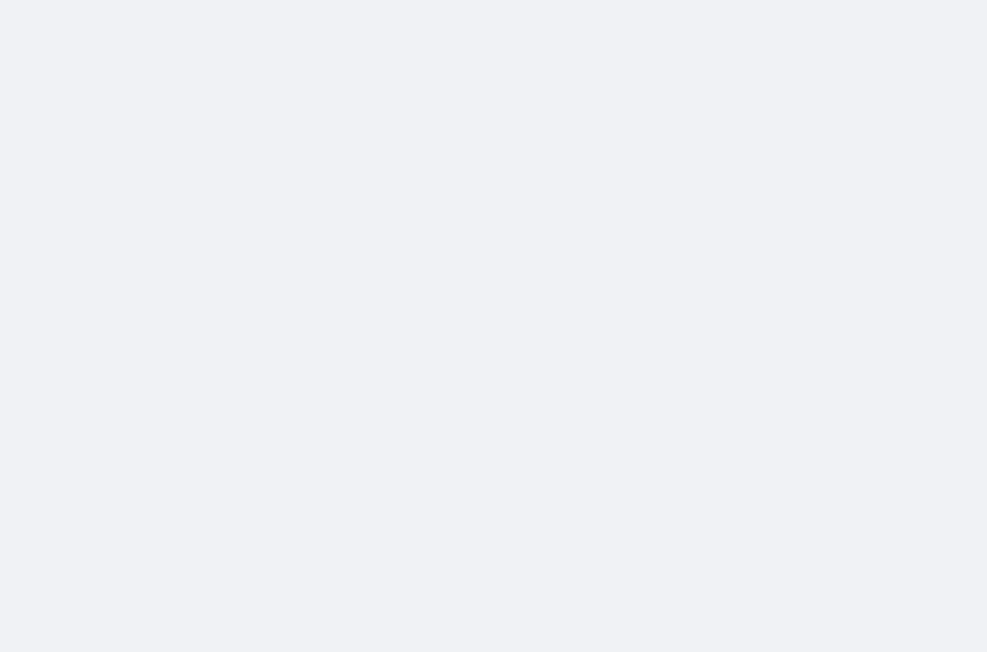
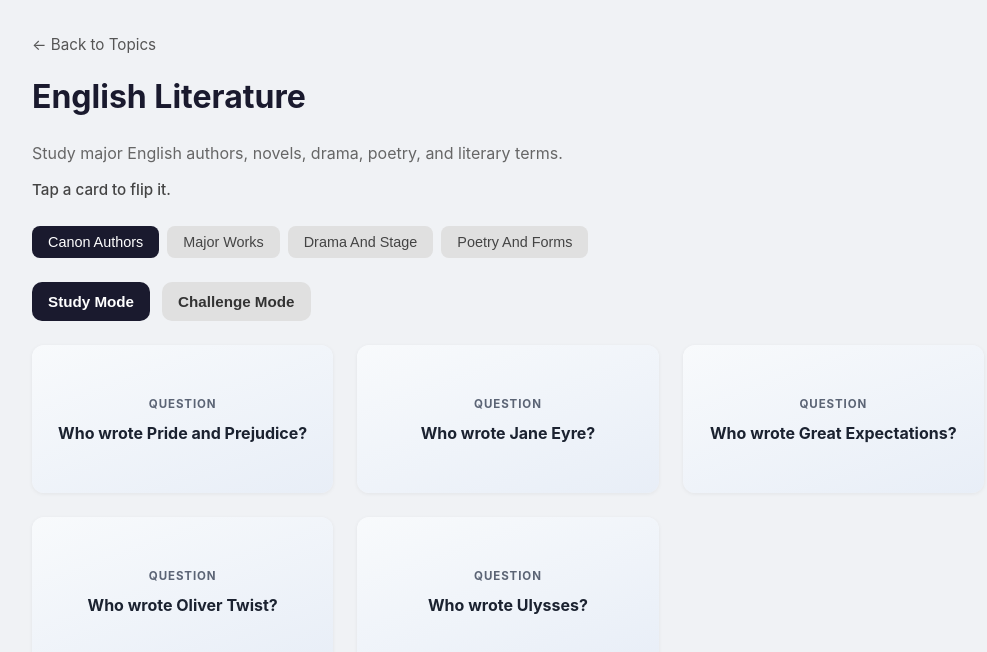
Before and after one commit to iakhil/trivial-studies, a React (Vite) app: page /english-literature in a window 1280 px wide. Before the commit this address had no page. Shown: the top 652 px of the page, without its empty margins (132-1119 px from the left). Built offline with nearby package versions, Linux system fonts and the light colour scheme.

Commit message:
Add English literature topic

```diff
--- a/src/App.css
+++ b/src/App.css
@@ -192,6 +192,14 @@
 }
 
 .american-literature-card {
+  height: 190px;
+}
+
+.english-literature-grid {
+  grid-template-columns: repeat(auto-fill, minmax(240px, 1fr));
+}
+
+.english-literature-card {
   height: 190px;
 }
 
--- a/src/App.tsx
+++ b/src/App.tsx
@@ -5,6 +5,7 @@ import CountryFlagsPage from './pages/CountryFlagsPage'
 import CountryCapitalsPage from './pages/CountryCapitalsPage'
 import CountryPopulationsPage from './pages/CountryPopulationsPage'
 import DinosaursPage from './pages/DinosaursPage'
+import EnglishLiteraturePage from './pages/EnglishLiteraturePage'
 import GeologicTimePage from './pages/GeologicTimePage'
 import GeographyPage from './pages/GeographyPage'
 import JeopardyPrepPage from './pages/JeopardyPrepPage'
@@ -49,6 +50,7 @@ function App() {
         <Route path="/country-capitals" element={<CountryCapitalsPage />} />
         <Route path="/country-populations" element={<CountryPopulationsPage />} />
         <Route path="/dinosaurs" element={<DinosaursPage />} />
+        <Route path="/english-literature" element={<EnglishLiteraturePage />} />
         <Route path="/european-history" element={<JeopardyTriviaPage topic={europeanHistoryTopic} />} />
         <Route path="/geologic-time" element={<GeologicTimePage />} />
         <Route path="/mountain-ranges" element={<MountainRangesPage />} />
--- /dev/null
+++ b/src/data/englishLiterature.ts
@@ -0,0 +1,112 @@
+export interface EnglishLiteratureCard {
+  prompt: string;
+  answer: string;
+}
+
+export interface EnglishLiteratureGroup {
+  name: string;
+  cards: EnglishLiteratureCard[];
+}
+
+export const englishLiteratureGroups: EnglishLiteratureGroup[] = [
+  {
+    name: "Canon Authors",
+    cards: [
+      {
+        prompt: "Who wrote Pride and Prejudice?",
+        answer: "Jane Austen.",
+      },
+      {
+        prompt: "Who wrote Jane Eyre?",
+        answer: "Charlotte Brontë.",
+      },
+      {
+        prompt: "Who wrote Great Expectations?",
+        answer: "Charles Dickens.",
+      },
+      {
+        prompt: "Who wrote Oliver Twist?",
+        answer: "Charles Dickens.",
+      },
+      {
+        prompt: "Who wrote Ulysses?",
+        answer: "James Joyce.",
+      },
+    ],
+  },
+  {
+    name: "Major Works",
+    cards: [
+      {
+        prompt: "What Shakespeare tragedy features the Prince of Denmark?",
+        answer: "Hamlet.",
+      },
+      {
+        prompt: "What Brontë novel features Heathcliff and the moors?",
+        answer: "Wuthering Heights.",
+      },
+      {
+        prompt: "What Dickens novel follows Ebenezer Scrooge?",
+        answer: "A Christmas Carol.",
+      },
+      {
+        prompt: "What Orwell novel depicts Oceania and Big Brother?",
+        answer: "Nineteen Eighty-Four.",
+      },
+      {
+        prompt: "What Woolf novel follows Clarissa Dalloway through one day in London?",
+        answer: "Mrs Dalloway.",
+      },
+    ],
+  },
+  {
+    name: "Drama And Stage",
+    cards: [
+      {
+        prompt: "Which playwright wrote The Importance of Being Earnest?",
+        answer: "Oscar Wilde.",
+      },
+      {
+        prompt: "Which playwright wrote Waiting for Godot?",
+        answer: "Samuel Beckett.",
+      },
+      {
+        prompt: "Which Shakespeare play features the witches, Macbeth, and Lady Macbeth?",
+        answer: "Macbeth.",
+      },
+      {
+        prompt: "Which Shakespeare comedy features Rosalind and the Forest of Arden?",
+        answer: "As You Like It.",
+      },
+      {
+        prompt: "Which Restoration playwright wrote The Way of the World?",
+        answer: "William Congreve.",
+      },
+    ],
+  },
+  {
+    name: "Poetry And Forms",
+    cards: [
+      {
+        prompt: "Which poet wrote The Waste Land and 'The Love Song of J. Alfred Prufrock'?",
+        answer: "T. S. Eliot.",
+      },
+      {
+        prompt: "Which poet wrote 'Ode to a Nightingale' and 'To Autumn'?",
+        answer: "John Keats.",
+      },
+      {
+        prompt: "Which poet wrote 'I wandered lonely as a cloud'?",
+        answer: "William Wordsworth.",
+      },
+      {
+        prompt: "What is blank verse?",
+        answer: "Unrhymed iambic pentameter.",
+      },
+      {
+        prompt: "What is a sonnet?",
+        answer: "A 14-line poem with a set rhyme scheme or structure.",
+      },
+    ],
+  },
+];
--- /dev/null
+++ b/src/pages/EnglishLiteraturePage.tsx
@@ -0,0 +1,83 @@
+import { useState } from "react";
+import { Link } from "react-router-dom";
+import Flashcard from "../components/Flashcard";
+import FlashcardChallenge from "../components/FlashcardChallenge";
+import { englishLiteratureGroups } from "../data/englishLiterature";
+
+export default function EnglishLiteraturePage() {
+  const [activeTab, setActiveTab] = useState(0);
+  const [mode, setMode] = useState<"study" | "challenge">("study");
+  const activeGroup = englishLiteratureGroups[activeTab];
+  const challengeCards = activeGroup.cards.map((card) => ({
+    id: card.prompt,
+    prompt: card.prompt,
+    answer: card.answer,
+  }));
+
+  function selectTab(index: number) {
+    setActiveTab(index);
+    setMode("study");
+  }
+
+  return (
+    <div className="study-page">
+      <Link to="/" className="back-link">
+        &larr; Back to Topics
+      </Link>
+      <h1>English Literature</h1>
+      <p className="page-intro">
+        Study major English authors, novels, drama, poetry, and literary terms.
+      </p>
+      <p className="study-note">Tap a card to flip it.</p>
+
+      <div className="continent-tabs">
+        {englishLiteratureGroups.map((group, index) => (
+          <button
+            key={group.name}
+            className={`continent-tab${index === activeTab ? " active" : ""}`}
+            onClick={() => selectTab(index)}
+          >
+            {group.name}
+          </button>
+        ))}
+      </div>
+
+      <div className="mode-toggle">
+        <button
+          className={`mode-button${mode === "study" ? " active" : ""}`}
+          onClick={() => setMode("study")}
+        >
+          Study Mode
+        </button>
+        <button
+          className={`mode-button${mode === "challenge" ? " active" : ""}`}
+          onClick={() => setMode("challenge")}
+        >
+          Challenge Mode
+        </button>
+      </div>
+
+      {mode === "study" ? (
+        <div className="countries-grid fact-grid english-literature-grid">
+          {activeGroup.cards.map((card) => (
+            <Flashcard
+              key={card.prompt}
+              frontLabel="Question"
+              frontValue={card.prompt}
+              backLabel="Answer"
+              backValue={card.answer}
+              wrapperClassName="english-literature-card"
+            />
+          ))}
+        </div>
+      ) : (
+        <FlashcardChallenge
+          key={activeGroup.name}
+          cards={challengeCards}
+          promptLabel="Question"
+          answerLabel="Answer"
+        />
+      )}
+    </div>
+  );
+}
--- a/src/pages/HomePage.tsx
+++ b/src/pages/HomePage.tsx
@@ -9,6 +9,7 @@ export default function HomePage() {
         <TopicCard title="Jeopardy Prep Hub" emoji="▦" to="/jeopardy-prep" />
       </div>
       <div className="topics-grid">
+        <TopicCard title="English Literature" emoji="📖" to="/english-literature" />
         <TopicCard title="American Literature" emoji="📚" to="/american-literature" />
         <TopicCard title="Ancient History" emoji="🏛️" to="/ancient-history" />
         <TopicCard title="Art History" emoji="🖼️" to="/art-history" />
```
